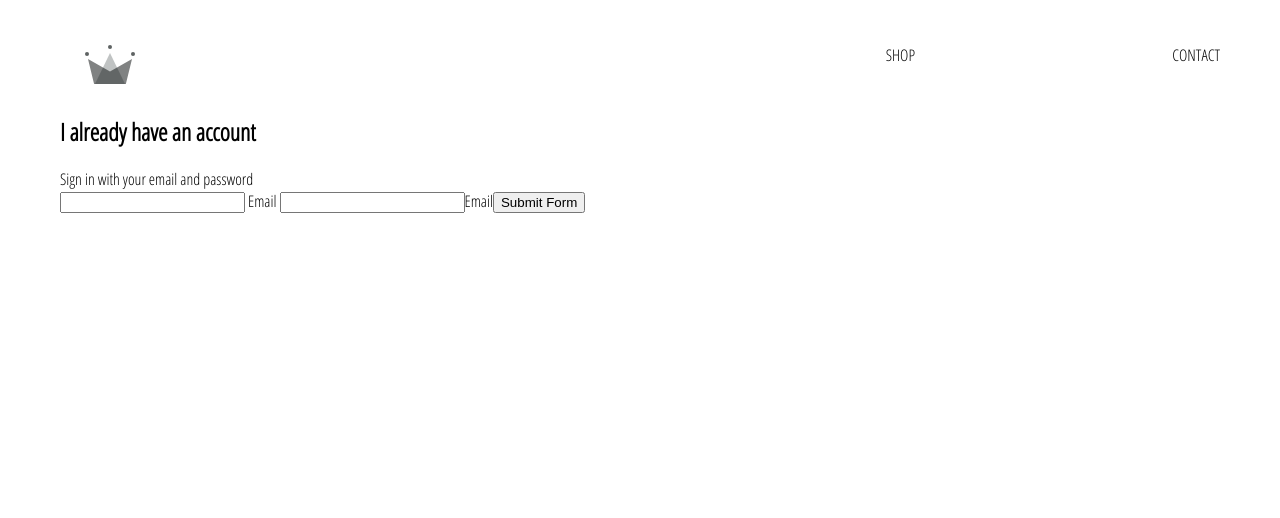
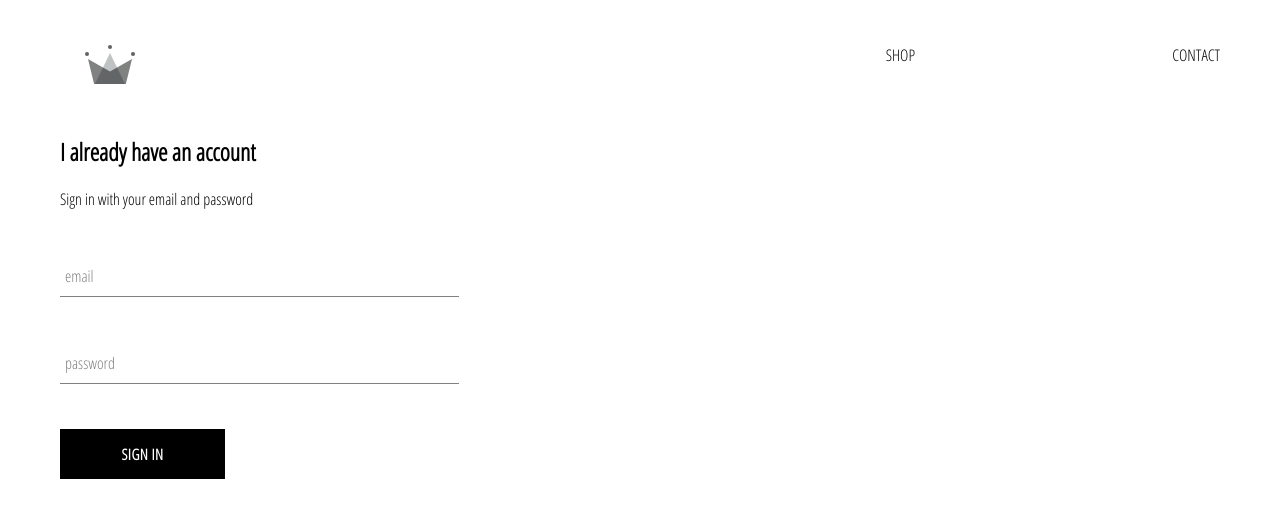
Before and after one commit to hhofner/hsh-clothing, a React (Create React App) app: page /signin in a window 1280 px wide. Shown: the top 518 px of the page. Built offline with nearby package versions, Linux system fonts and the light colour scheme.

Commit message:
Sign in styling, add custom button, split form input into component.

```diff
--- /dev/null
+++ b/src/components/custom-button/custom-buttom.component.jsx
@@ -0,0 +1,11 @@
+import React from 'react';
+
+import './custom-buttom.styles.scss';
+
+const CustomButtom = ({ children, ...otherProps }) => (
+    <button className='custom-button' {...otherProps}>
+        {children}
+    </button>
+)
+
+export default CustomButtom;
--- /dev/null
+++ b/src/components/custom-button/custom-buttom.styles.scss
@@ -0,0 +1,22 @@
+.custom-button {
+  min-width: 165px;
+  width: auto;
+  height: 50px;
+  letter-spacing: 0.5px;
+  line-height: 50px;
+  padding: 0 35px 0 35px;
+  font-size: 15px;
+  background-color: black;
+  color: white;
+  text-transform: uppercase;
+  font-family: 'Open Sans Condensed';
+  font-weight: bolder;
+  border: none;
+  cursor: pointer;
+
+  &:hover {
+    background-color: white;
+    color: black;
+    border: 1px solid black;
+  }
+}
--- /dev/null
+++ b/src/components/form-input/form-input.component.jsx
@@ -0,0 +1,17 @@
+import React from 'react';
+
+import './form-input.styles.scss';
+
+const FormInput = ({handleChange, label, ...otherProps}) => (
+    <div className={"group"}>
+        <input className={"form-input"} onChange={handleChange} {...otherProps} />
+        {
+            label ?
+                (<label className={`${otherProps.value.length ? 'shrink' : ''} form-input-label`} htmlFor="">
+                    {label}
+                </label>) : null
+        }
+    </div>
+)
+
+export default FormInput;
--- /dev/null
+++ b/src/components/form-input/form-input.styles.scss
@@ -0,0 +1,54 @@
+$sub-color: grey;
+$main-color: black;
+
+@mixin shrinkLabel {
+  top: -14px;
+  font-size: 12px;
+  color: $main-color;
+}
+
+.group {
+  position: relative;
+  margin: 45px 0;
+
+  .form-input {
+    background: none;
+    background-color: white;
+    color: $sub-color;
+    font-size: 18px;
+    padding: 10px 10px 10px 5px;
+    display: block;
+    width: 100%;
+    border: none;
+    border-radius: 0;
+    border-bottom: 1px solid $sub-color;
+    margin: 25px 0;
+
+    &:focus {
+      outline: none;
+    }
+
+    &:focus ~ .form-input-label {
+      @include shrinkLabel();
+    }
+  }
+
+  input[type='password'] {
+    letter-spacing: 0.3em;
+  }
+
+  .form-input-label {
+    color: $sub-color;
+    font-size: 16px;
+    font-weight: normal;
+    position: absolute;
+    pointer-events: none;
+    left: 5px;
+    top: 10px;
+    transition: 300ms ease all;
+
+    &.shrink {
+      @include shrinkLabel();
+    }
+  }
+}
--- a/src/components/sign-in/sign-in.component.jsx
+++ b/src/components/sign-in/sign-in.component.jsx
@@ -1,6 +1,9 @@
 import React from 'react';
 
 import './sign-in.styles.scss';
+
+import FormInput from "../form-input/form-input.component";
+import CustomButtom from "../custom-button/custom-buttom.component";
 
 class SignIn extends React.Component {
     constructor(props) {
@@ -31,16 +34,23 @@
                 <span>Sign in with your email and password</span>
 
                 <form onSubmit={this.handleSubmit}>
-                    <input name="email" value={this.state.email} type="email" required onChange={this.handleChange}/>
-                    <label> Email </label>
-                    <input
-                        type="password" name={"password"}
-                        value={this.state.email} required
-                        onChange={this.handleChange}
+                    <FormInput
+                        name="email"
+                        type="email"
+                        label="email"
+                        value={this.state.email}
+                        required
+                        onChange={this.handleChange}/>
+                    <FormInput
+                        name={"password"}
+                        type="password"
+                        label={"password"}
+                        value={this.state.password}
+                        required
+                        handleChange={this.handleChange}
                     />
-                    <label >Email</label>
 
-                    <input type="submit" value={"Submit Form"}/>
+                    <CustomButtom type="submit"> Sign In </CustomButtom>
                 </form>
             </div>
         )
--- a/src/components/sign-in/sign-in.styles.scss
+++ b/src/components/sign-in/sign-in.styles.scss
@@ -0,0 +1,9 @@
+.sign-in {
+  width: 30vw;
+  display: flex;
+  flex-direction: column;
+
+  .title {
+    margin: 10px 0;
+  }
+}
```
